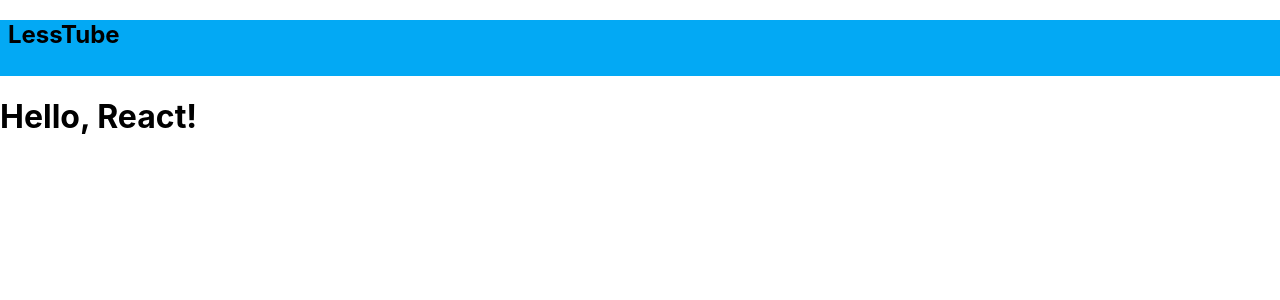
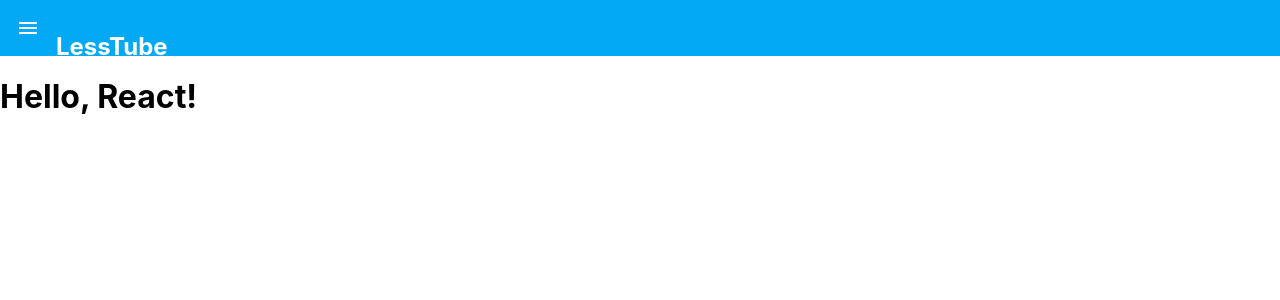
Before and after one commit to minguu42/js-lesstube, a React (Create React App) app: page / in a window 1280 px wide. Shown: the top 300 px of the page. Built offline with nearby package versions, Linux system fonts and the light colour scheme.

Commit message:
AppBarコンポーネントの作成

```diff
--- a/src/components/AppBar.css
+++ b/src/components/AppBar.css
@@ -1,5 +1,16 @@
 .header {
     height: 56px;
-    padding-left: 8px;
-    background-color: #03A9F4;
+    background-color: var(--primary-color);
+    display: flex;
 }
+
+.header__menu {
+    margin: auto 16px;
+    color: var(--on-primary-color);
+}
+
+.header__logo {
+    font-size: 1.5rem;
+    line-height: 54px;
+    color: var(--on-primary-color);
+}
--- a/src/components/AppBar.js
+++ b/src/components/AppBar.js
@@ -1,8 +1,11 @@
-import "./AppBar.css";
+import '../universe.css';
+import './AppBar.css';
+import {MdMenu} from 'react-icons/md';
 
 const AppBar = () => {
     return (
         <header className="header">
+            <MdMenu size="24px" className="header__menu"/>
             <h2 className="header__logo">LessTube</h2>
         </header>
     );
--- /dev/null
+++ b/src/universe.css
@@ -0,0 +1,4 @@
+:root {
+  --primary-color: #03A9F4;
+  --on-primary-color: #fff;
+}
```
